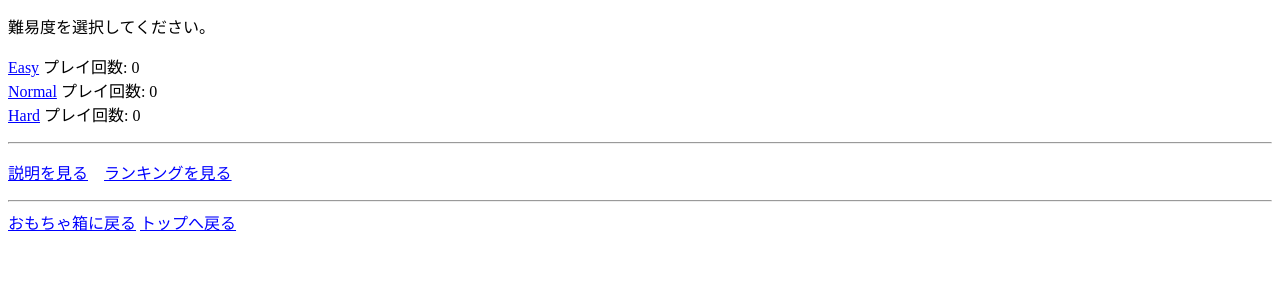
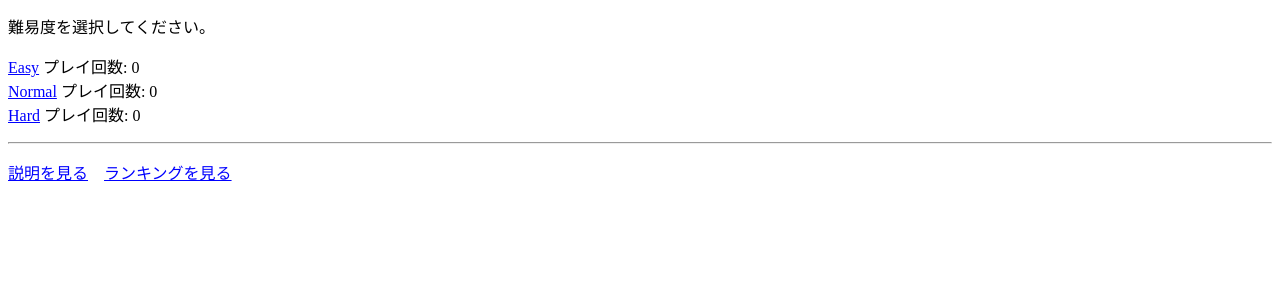
Before and after one commit to yncat/Absolute-simon, a PHP site: page / in a window 1280 px wide. Shown: the part 366-666 px from the top of the page. Run offline with PHP 8.4, Linux system fonts and the light colour scheme.

Commit message:
nyanchangames links on script removed

```diff
--- a/index.php
+++ b/index.php
@@ -37,7 +37,5 @@ echo($num[2]);
 <p>
 <a href="help.html">説明を見る</a>　<a href="score.php">ランキングを見る</a>
 </p>
-<hr>
-<a href="../index.html">おもちゃ箱に戻る</a> <a href="http://www.nyanchangames.com/">トップへ戻る</a>
 </body>
 </html>
```
